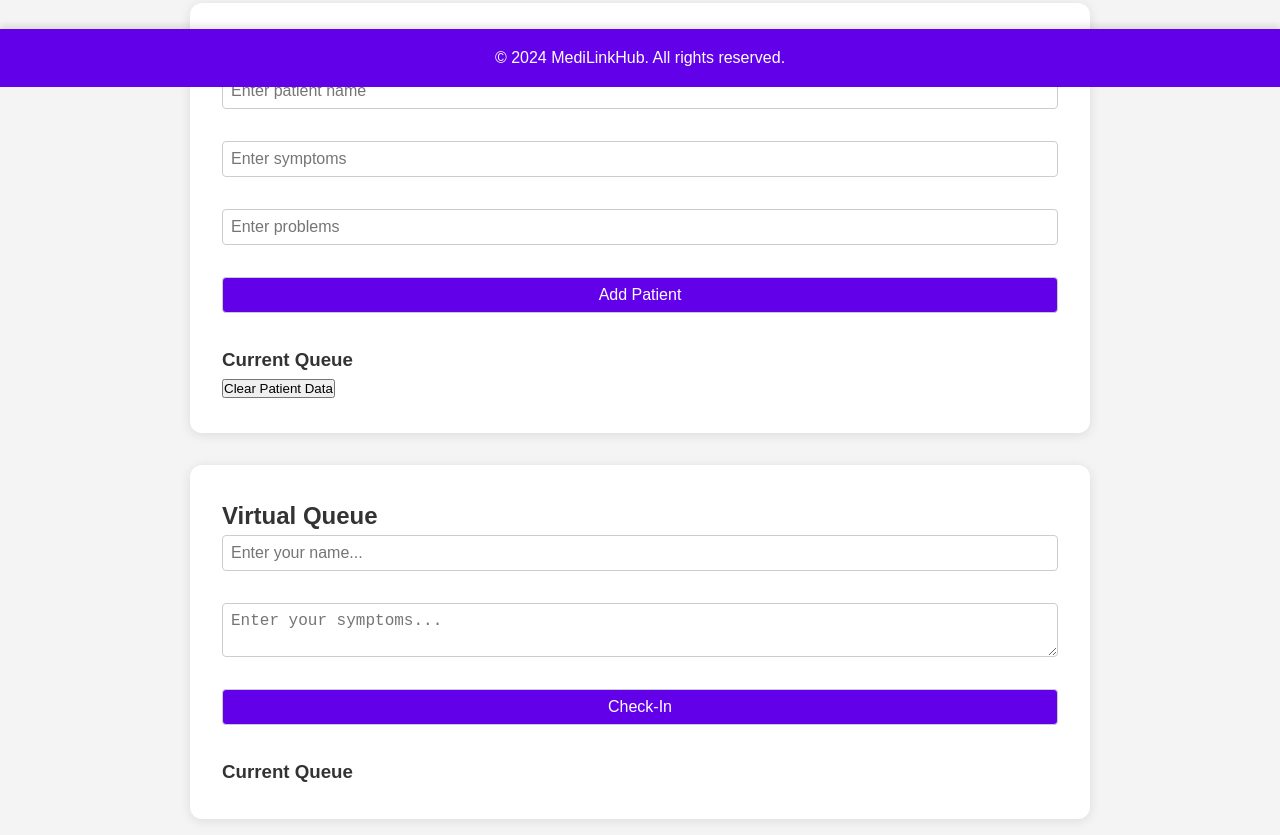
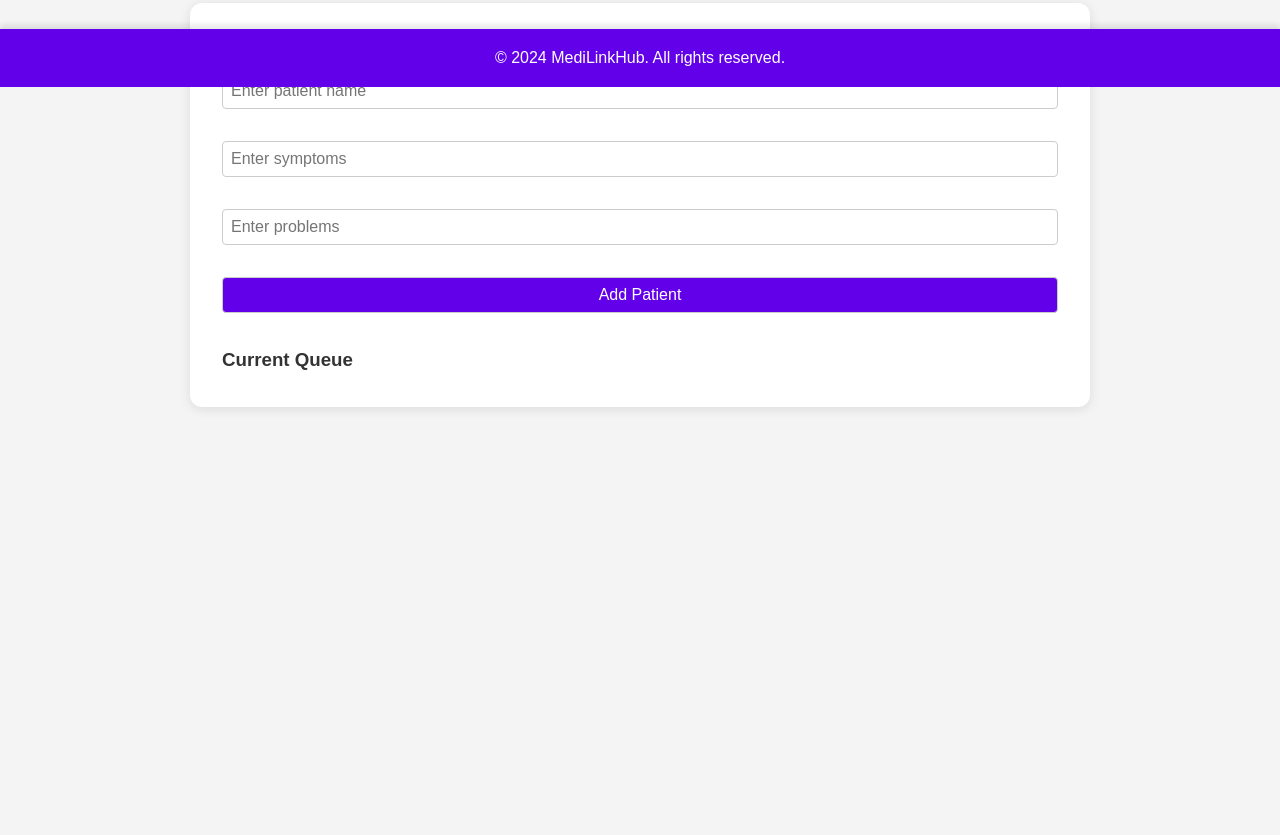
Before and after one commit to itspressly/babesgotbyteshackerthon.org, a plain HTML site: page index.html in a window 1280 px wide. Shown: the part 713-1548 px from the top of the page. After the commit the page ends 1136 px from the top, so only its background shows below. Drawn offline with Linux system fonts and the light colour scheme.

Commit message:
first commit

```diff
--- a/index.html
+++ b/index.html
@@ -63,21 +63,6 @@
       <div id="queue-status">
         <h3>Current Queue</h3>
         <ul id="queue-list"></ul>
-        <button id="clear-data-button">Clear Patient Data</button>
-
-      </div>
-    </section>
-
-    <section id="queue" class="section">
-      <h2>Virtual Queue</h2>
-      <form id="queue-form">
-        <input type="text" id="queue-name" placeholder="Enter your name..." required>
-        <textarea id="symptoms" placeholder="Enter your symptoms..." required></textarea>
-        <button type="submit">Check-In</button>
-      </form>
-      <div id="queue-status">
-        <h3>Current Queue</h3>
-        <ul id="queue-list"></ul>
       </div>
     </section>
   </main>
```
